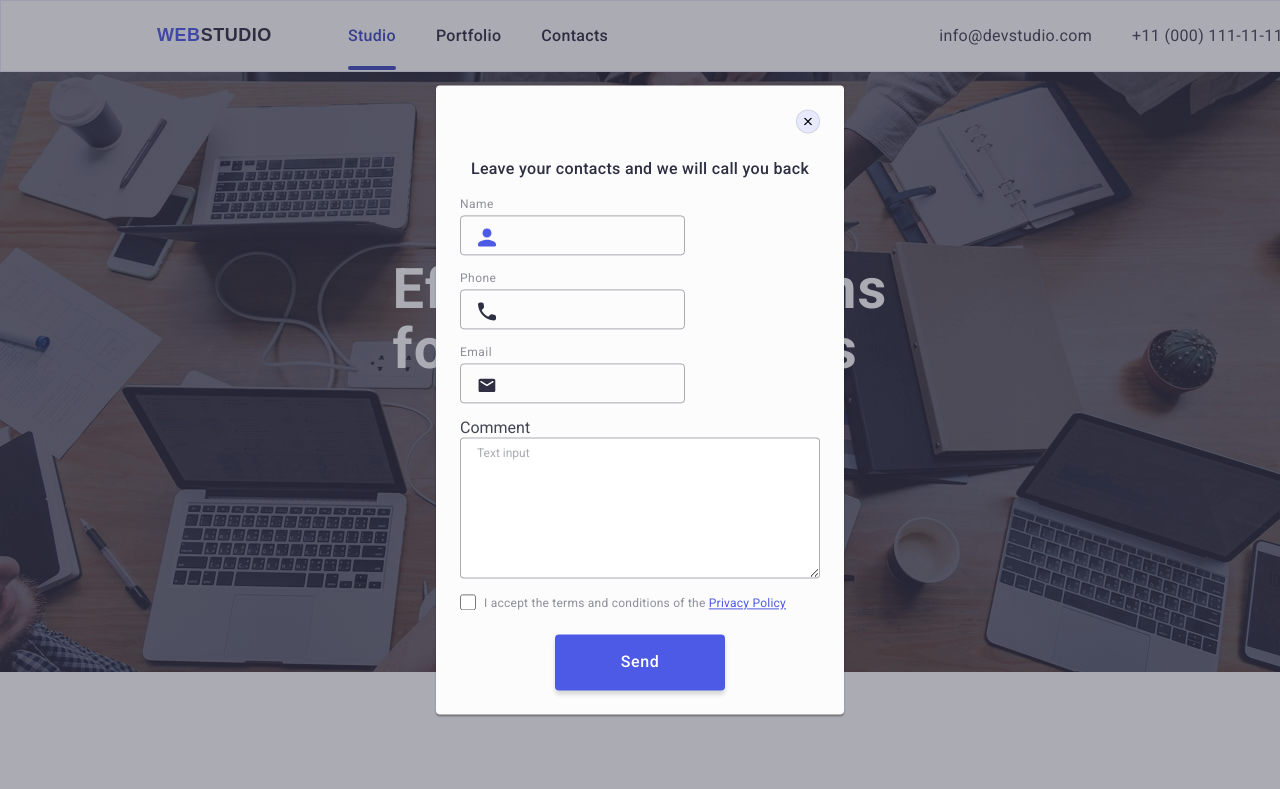
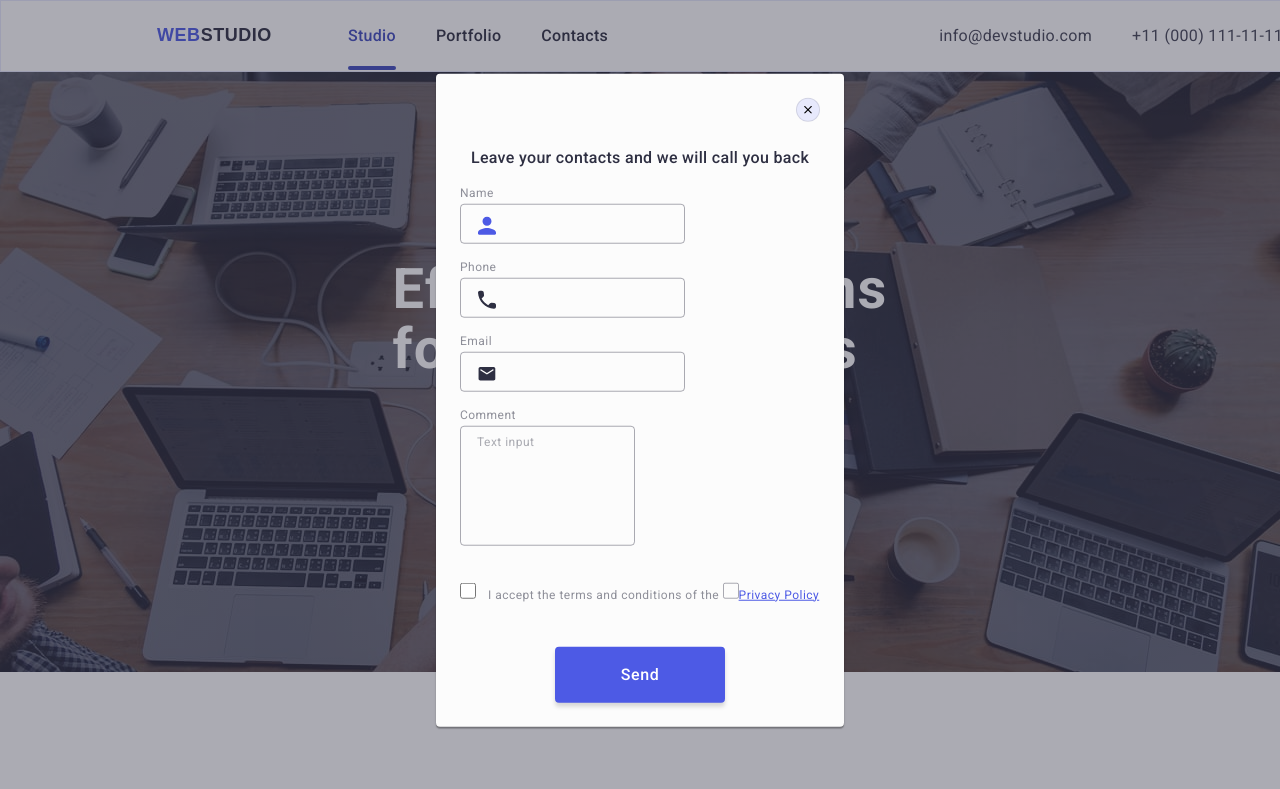
Before and after one commit to Anton111111111111111111111111111111/goit-markup-hw-05, a plain HTML site: page index.html in a window 1280 px wide. Shown: the top 789 px of the page. Drawn offline with nearby package versions, Linux system fonts and the light colour scheme; a web font is replaced by a local one.

Commit message:
commit message

```diff
--- a/css/styles.css
+++ b/css/styles.css
@@ -663,21 +663,31 @@
     color: #4d5ae5;
   } */
 
+.comment-cont {
+    margin-bottom: 16px;
+}
+
 textarea::placeholder {
     font-size: 12px;
     line-height: 1.17;
     color: rgba(46, 47, 66, 0.4);
 }
 
-.main-form textarea {
-    width: 360px;
+.user-comment {
+    width: 100%;
+    height: 120px;
+    font-size: 12px;
+    line-height: 1.17;
+    letter-spacing: 0.04em;
+    color: rgba(46, 47, 66, 0.4);
     border: 1px solid rgba(46, 47, 66, 0.4);
-    padding-top: 8px;
-    padding-left: 16px;
+    padding: 8px 16px;
     margin-bottom: 16px;
     border-radius: 4px;
-    outline: none;
-    transition: border 250ms cubic-bezier(0.4, 0, 0.2, 1);
+    background-color: transparent;
+    outline: transparent;
+    resize: none;
+    transition: border-color 250ms cubic-bezier(0.4, 0, 0.2, 1);
 }
 
 .main-form textarea:focus {
@@ -685,9 +695,10 @@
 }
 
 .checkbox-cont {
-    width: 360px;
+    /* width: 360px;
     display: flex;
-    align-self: start;
+    align-self: start; */
+    margin-bottom: 24px;
 }
 
 .checkbox {
@@ -698,9 +709,28 @@
     color: #8e8f99;
 }
 
+.checkbox-label {
+    font-size: 12px;
+    line-height: 1.17;
+    letter-spacing: 0.04em;
+    color: #8e8f99;
+}
+
 .accept-text {
     font-size: 12px;
     color: #8e8f99;
+}
+
+.accept-span {
+    width: 16px;
+    height: 16px;
+    border: 1px solid rgba(46, 47, 66, 0.4);
+    border-radius: 2px;
+    transition: background-color 250ms cubic-bezier(0.4, 0, 0.2, 1), border 250ms cubic-bezier(0.4, 0, 0.2, 1), fill 250ms cubic-bezier(0.4, 0, 0.2, 1);
+    display: inline-flex;
+    align-items: center;
+    justify-content: center;
+    fill: transparent;
 }
 
 .accept-link {
@@ -709,6 +739,9 @@
 }
 
 .form.btn{
+    display: block;
+    min-width: 169px;
+
     align-self: center;
     padding: 16px 66px 16px 66px;
     box-shadow: 0px 4px 4px 0px rgba(0, 0, 0, 0.15);
--- a/index.html
+++ b/index.html
@@ -423,12 +423,15 @@
                         </svg>
                     </div>
                 </div>
-                <label for="input-text">Comment</label>
-                <textarea id="input-text" name="comment" rows="7" placeholder="Text input"></textarea>
+
+                <div class="comment-cont">
+                    <label class="main-form-label" for="user-comment">Comment</label>
+                    <textarea class="user-comment" id="user-comment" name="user-comment" rows="7" placeholder="Text input"></textarea>
+                </div>
 
                 <div class="checkbox-cont">
-                    <label><input class="checkbox" type="checkbox" name="check" value="accept"></label>
-                    <p class="accept-text">I accept the terms and conditions of the <a href="/" class="accept-link">Privacy Policy</a></p>
+                    <input class="checkbox" visually-hidden type="checkbox" name="user-privacy" value="true" id="user-privacy">
+                    <label class="checkbox-label" for="user-privacy">I accept the terms and conditions of the <span class="accept-span"></span><a href="/" class="accept-link">Privacy Policy</a></label>
                 </div>
                 <button class="form btn" type="submit">Send</button>
             </form>
```
